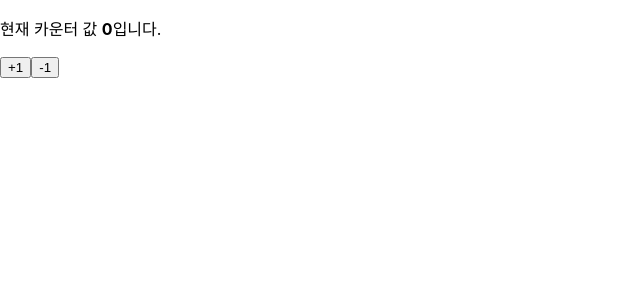
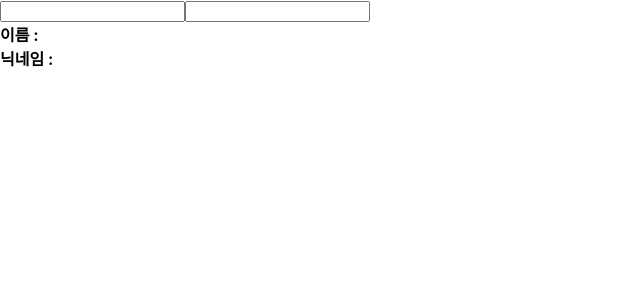
Before and after one commit to Youngpro95/reactBookStudy, a React (Create React App) app in the folder hello-react/hooks-tutorial/: page / in a window 1280 px wide. Shown: the top 300 px of the page, without its empty margins (0-640 px from the left). Built offline with nearby package versions, Linux system fonts and the light colour scheme.

Commit message:
useReducer 학습

```diff
--- a/hello-react/hooks-tutorial/src/App.js
+++ b/hello-react/hooks-tutorial/src/App.js
@@ -17,7 +17,8 @@ const App = () => {
   //     {visible && <Info />}
   //   </div>
   // );
-  return <Counter/>
+  // return <Counter/>
+  return <Info/>;
 };
 
 export default App;
```
